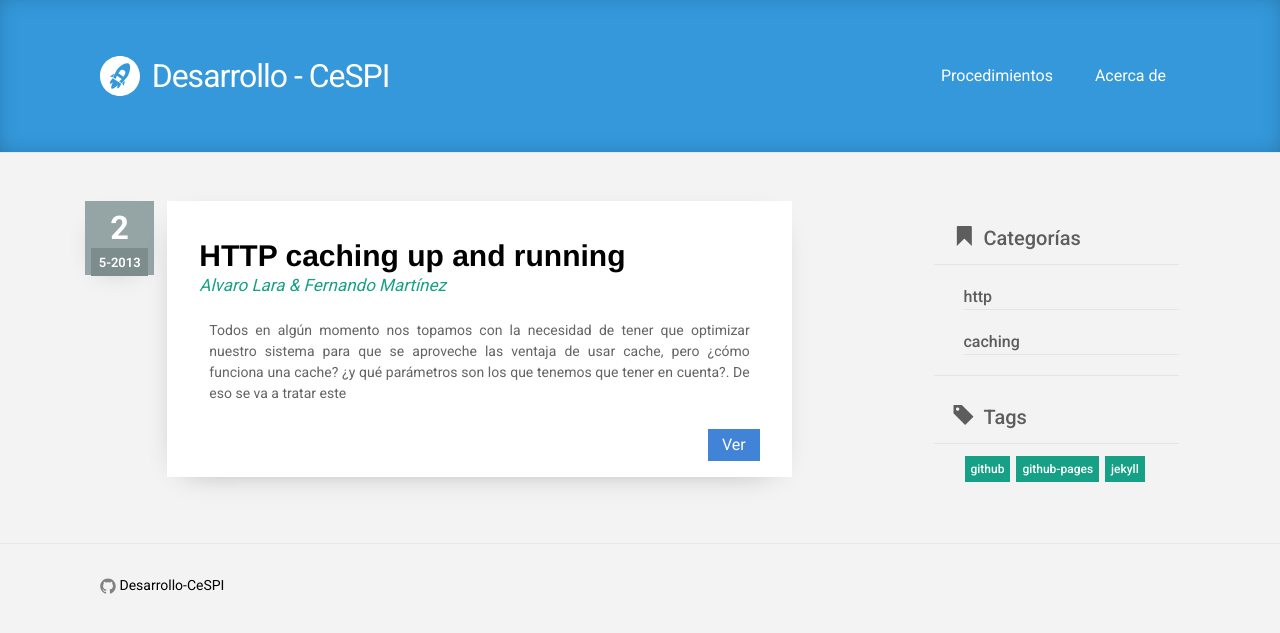
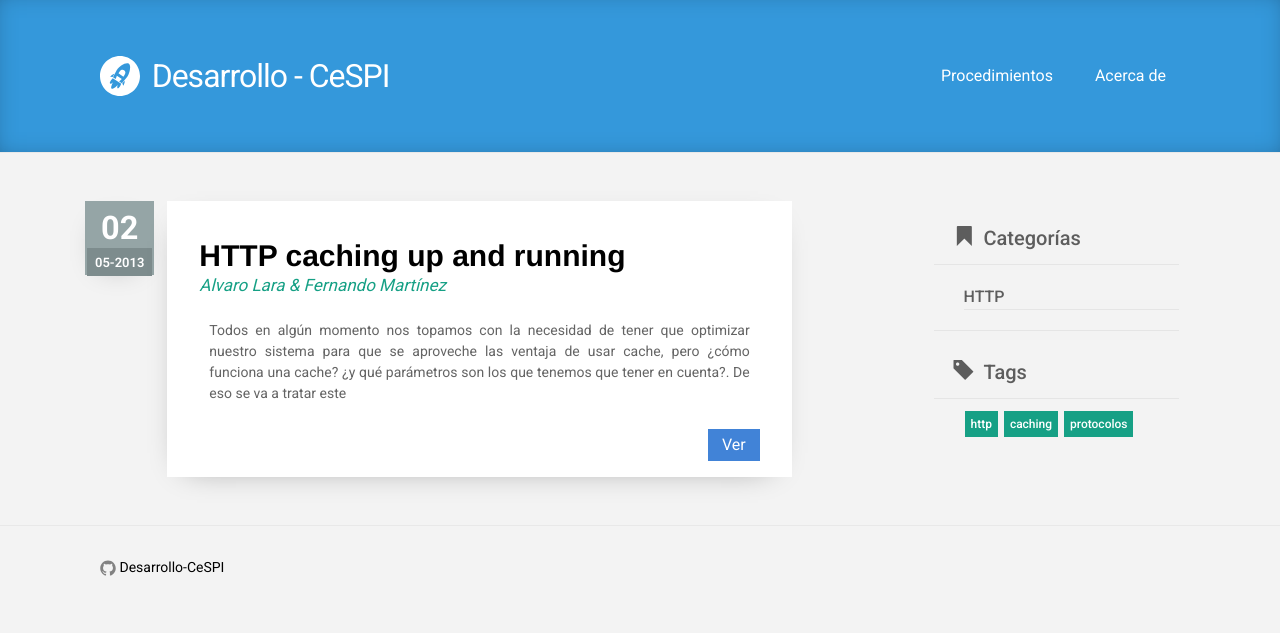
Before and after one commit to Desarrollo-CeSPI/desarrollo-cespi.github.io, a Jekyll site: the page built from index.html, in a window 1280 px wide. Shown: the top 633 px of the page. Built offline with Jekyll 4.4.1, drawn with Linux system fonts in a browser that asks for light colours.

Commit message:
Modifico formato de fecha

```diff
--- a/_posts/2013-05-02-http_caching_up_and_running.md
+++ b/_posts/2013-05-02-http_caching_up_and_running.md
@@ -4,8 +4,8 @@ layout: post
 title: HTTP caching up and running
 excerpt: Análisis en profundidad del funcionamiento de cache en http
 author: Alvaro Lara & Fernando Martínez
-categories: http caching
-tags: [github, github-pages, jekyll]
+categories: HTTP
+tags: [http, caching, protocolos]
 ---
 
 Todos en algún momento nos topamos con la necesidad de tener que optimizar nuestro sistema para que se aproveche las ventaja de usar cache, pero ¿cómo funciona una cache?
--- a/index.html
+++ b/index.html
@@ -42,10 +42,10 @@ layout: default
             <div class="row">
               <div class="col-md-1 post-meta">
                 <div class="row">
-                  <span class="date">{{ post.date | date: "%-d"}}</span>
+                  <span class="date">{{ post.date | date: "%d"}}</span>
                 </div>
                 <div class="row">
-                   <span class="date-format">{{ post.date | date: "%-m-%Y" }}</span>
+                   <span class="date-format">{{ post.date | date: "%m-%Y" }}</span>
                 </div>
               </div>
               <div class="col-md-9 post-style ">
```
